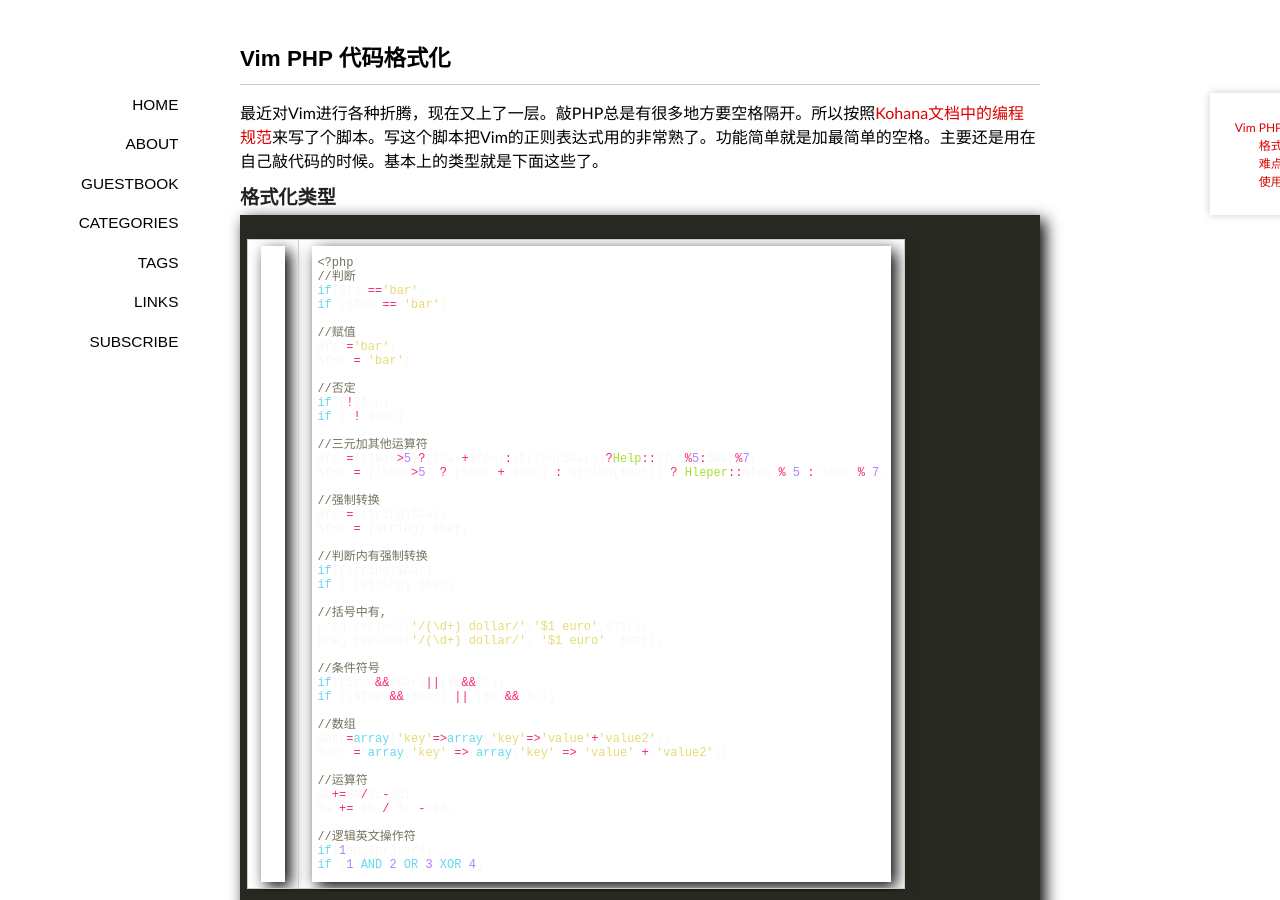
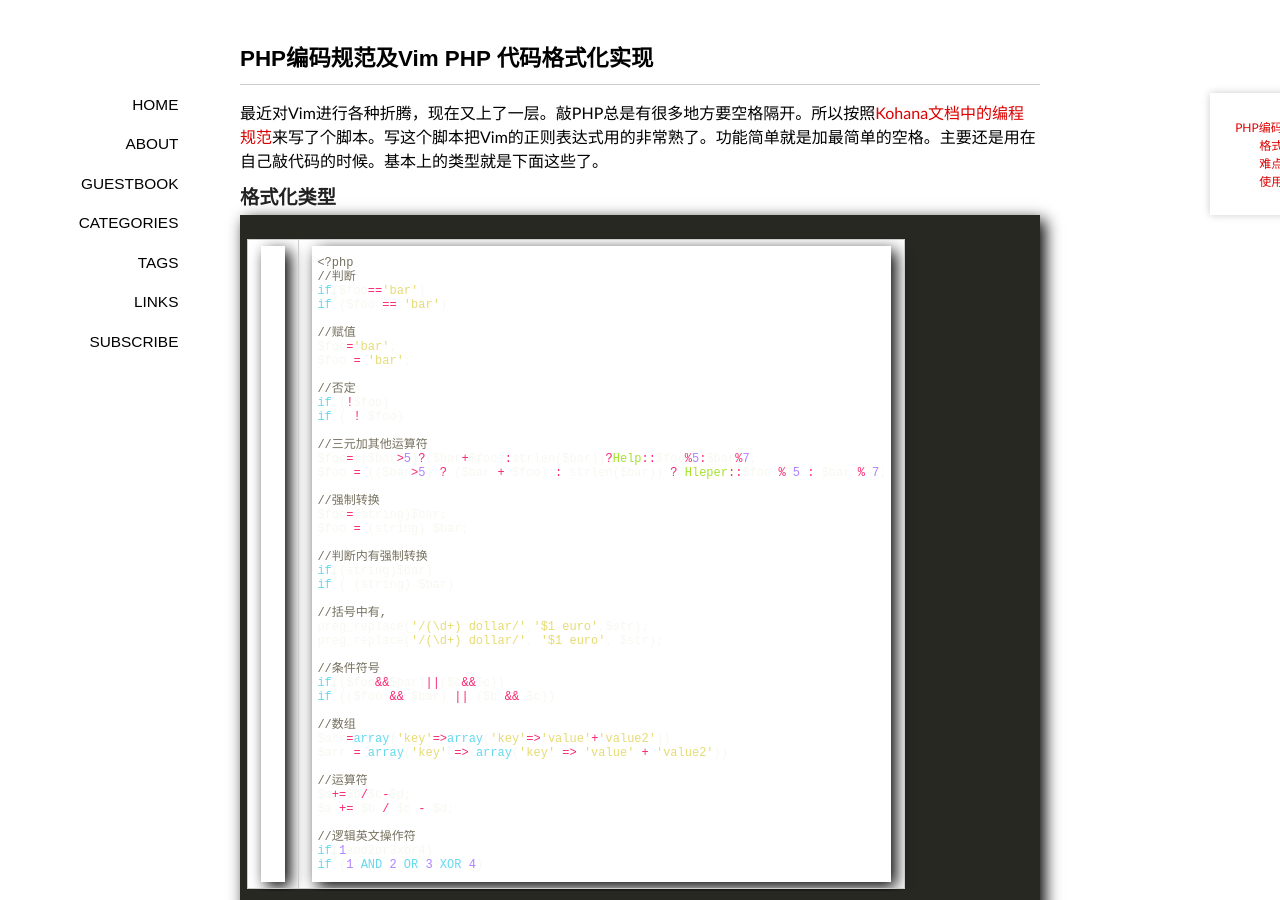
Before and after one commit to h2ero/h2ero.github.com, a Jekyll site: the page built from _posts/2013/2013-01-29-vim-php-code-format-and-php-convention-code-style.md, in a window 1280 px wide and 900 px high. Built offline with Jekyll 4.4.1, drawn with Linux system fonts in a browser that asks for light colours; some web fonts are replaced; Markdown is read by kramdown in place of the engine named in the settings; comment, search, counter and statistics services are not loaded.

Commit message:
change title and url

```diff
--- a/_posts/2013/2013-01-29-vim-php-code-format.md
+++ b/_posts/2013/2013-01-29-vim-php-code-format-and-php-convention-code-style.md
@@ -1,7 +1,7 @@
 ---
 layout: post
-title: Vim PHP 代码格式化
-tags: vim vimL vimscript PHP
+title: PHP编码规范及Vim PHP 代码格式化实现
+tags: vim vimL vimscript PHP convention
 categories: vim
 ---
 最近对Vim进行各种折腾，现在又上了一层。敲PHP总是有很多地方要空格隔开。所以按照[Kohana文档中的编程规范][0]来写了个脚本。写这个脚本把Vim的正则表达式用的非常熟了。功能简单就是加最简单的空格。主要还是用在自己敲代码的时候。基本上的类型就是下面这些了。
```
